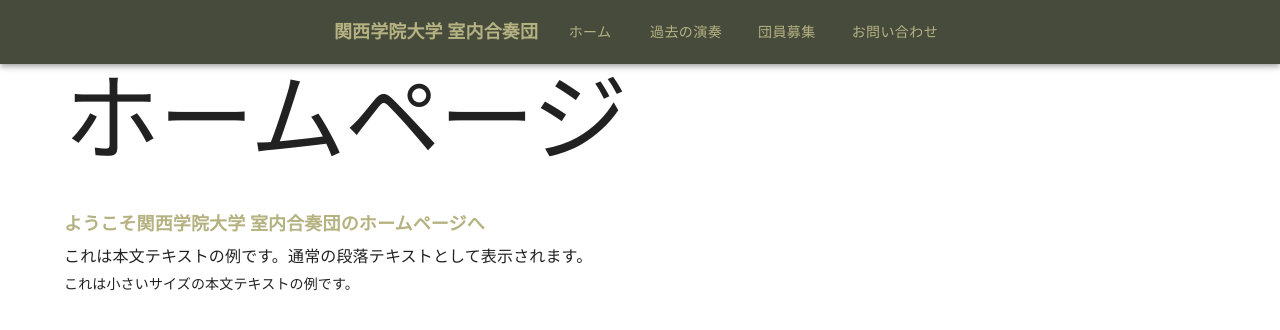
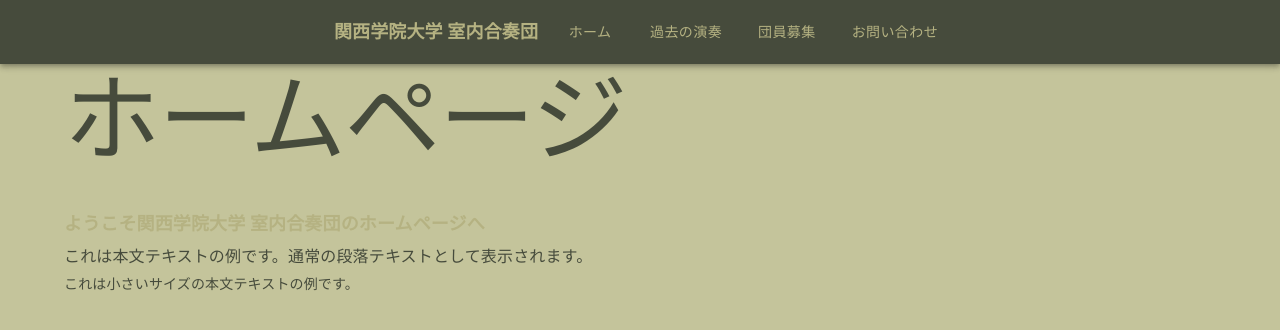
Before and after one commit to gassoudan/club_hp, a React (Create React App) app: page / in a window 1280 px wide. Shown: the top 330 px of the page. Built offline with nearby package versions, Linux system fonts and the light colour scheme.

Commit message:
add background

```diff
--- a/src/theme.js
+++ b/src/theme.js
@@ -8,12 +8,19 @@
     secondary: {
       main: '#B5B282', // セカンダリカラー
     },
+    background: {
+      default: '#c4c49b', // 全体の背景色
+    },
   },
   typography: {
     h6: {
       fontSize: 18,
       fontWeight: 'bold',
       color: '#B5B282', // タイトルの色
+    },
+    body1: {
+      fontSize: 16,
+      color: '#464B3C', // 本文テキストの色
     },
   },
   components: {
```
